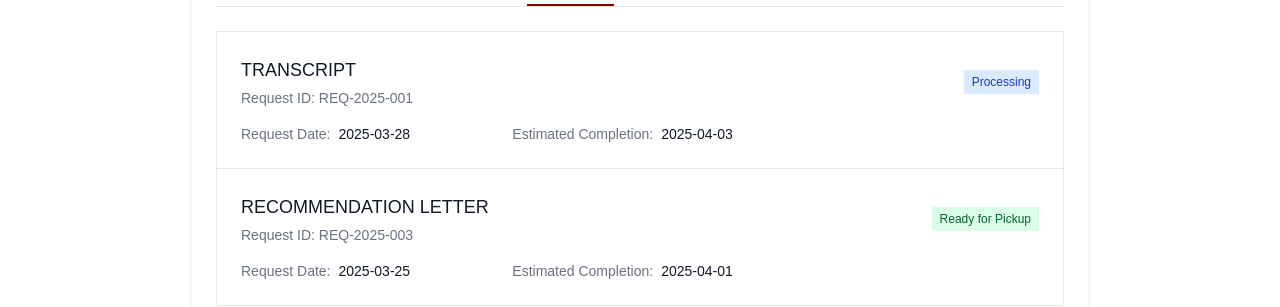
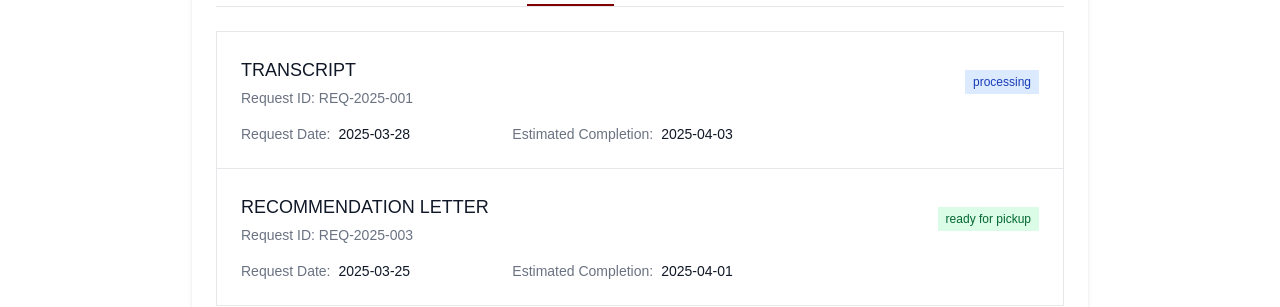
Before and after one commit to mjayhumilde/pass-college-official-website, a React (Vite) app: page /reqdocs in a window 1280 px wide. Shown: the part 534-841 px from the top of the page. Built offline with nearby package versions, Linux system fonts and the light colour scheme.

Commit message:
make the userRequest functional in RequestPage in teacher UI and the teacher can toggle the status and user can recieve the new status tooo

```diff
--- a/src/components/RequestStatus.jsx
+++ b/src/components/RequestStatus.jsx
@@ -34,10 +34,10 @@ const PendingRequestsSection = ({ request }) => {
     let color = "";
 
     switch (status) {
-      case "Processing":
+      case "processing":
         color = "bg-blue-100 text-blue-800";
         break;
-      case "Ready for Pickup":
+      case "ready for pickup":
         color = "bg-green-100 text-green-800";
         break;
       default:
--- /dev/null
+++ b/src/data/requestDocs/allUserRequest.js
@@ -0,0 +1,110 @@
+export let allUserRequest = [
+  {
+    id: 1,
+    name: "Paulo Arceo",
+    course: "BSCS",
+    year: 1,
+    documentType: "Memorandum of Agreement",
+    requestDate: "2025-05-04T08:30:00",
+    status: "processing",
+  },
+  {
+    id: 2,
+    name: "Jane Smith",
+    course: "BSIT",
+    year: 2,
+    documentType: "Transcript of Records",
+    requestDate: "2025-05-04T09:15:00",
+    status: "processing",
+  },
+  {
+    id: 3,
+    name: "Alex Johnson",
+    course: "BSCS",
+    year: 3,
+    documentType: "Certificate of Enrollment",
+    requestDate: "2025-05-03T14:20:00",
+    status: "ready for pickup",
+  },
+  {
+    id: 4,
+    name: "Maria Garcia",
+    course: "BSED",
+    year: 4,
+    documentType: "Good Moral Certificate",
+    requestDate: "2025-05-03T10:45:00",
+    status: "processing",
+  },
+  {
+    id: 5,
+    name: "John Doe",
+    course: "BSBA",
+    year: 2,
+    documentType: "Form 137",
+    requestDate: "2025-05-02T13:30:00",
+    status: "ready for pickup",
+  },
+  {
+    id: 6,
+    name: "Sarah Lee",
+    course: "BSHRM",
+    year: 1,
+    documentType: "Letter of Recommendation",
+    requestDate: "2025-05-02T11:20:00",
+    status: "processing",
+  },
+  {
+    id: 7,
+    name: "Michael Brown",
+    course: "BSA",
+    year: 3,
+    documentType: "Diploma",
+    requestDate: "2025-05-01T15:45:00",
+    status: "processing",
+  },
+  {
+    id: 8,
+    name: "Emily Chen",
+    course: "BSCD",
+    year: 4,
+    documentType: "Certificate of Good Standing",
+    requestDate: "2025-05-01T09:50:00",
+    status: "ready for pickup",
+  },
+  {
+    id: 9,
+    name: "David Wilson",
+    course: "BSIT",
+    year: 2,
+    documentType: "Class Schedule",
+    requestDate: "2025-04-30T14:15:00",
+    status: "processing",
+  },
+  {
+    id: 10,
+    name: "Lisa Taylor",
+    course: "BSCS",
+    year: 1,
+    documentType: "Clearance Form",
+    requestDate: "2025-04-30T10:10:00",
+    status: "processing",
+  },
+  {
+    id: 11,
+    name: "Ryan Martinez",
+    course: "BSED",
+    year: 3,
+    documentType: "Evaluation Form",
+    requestDate: "2025-04-29T16:30:00",
+    status: "ready for pickup",
+  },
+  {
+    id: 12,
+    name: "Olivia Clark",
+    course: "BSBA",
+    year: 4,
+    documentType: "Registration Form",
+    requestDate: "2025-04-29T11:40:00",
+    status: "processing",
+  },
+];
--- a/src/data/requestDocs/request.js
+++ b/src/data/requestDocs/request.js
@@ -3,14 +3,14 @@ export let requestDocsData = [
     id: "REQ-2025-001",
     documentType: "Transcript",
     requestDate: "2025-03-28",
-    status: "Processing",
+    status: "processing",
     estimatedCompletion: "2025-04-03",
   },
   {
     id: "REQ-2025-003",
     documentType: "Recommendation Letter",
     requestDate: "2025-03-25",
-    status: "Ready for Pickup",
+    status: "ready for pickup",
     estimatedCompletion: "2025-04-01",
   },
 ];
--- a/src/pages/Request.jsx
+++ b/src/pages/Request.jsx
@@ -1,4 +1,5 @@
 import { useEffect, useState } from "react";
+import useRequestDocsStore from "../store/useRequestDocsStore";
 import {
   ChevronLeft,
   ChevronRight,
@@ -7,139 +8,24 @@ import {
   Check,
 } from "lucide-react";
 
-// Custom CSS for the primary color
-const styles = `
+export default function Request() {
+  const allUserRequest = useRequestDocsStore((state) => state.allUserRequest);
+  const updateUserRequestStatus = useRequestDocsStore(
+    (state) => state.updateUserRequestStatus
+  );
+  const deleteUserRequest = useRequestDocsStore(
+    (state) => state.deleteUserRequest
+  );
 
-`;
-
-// Sample data for demo purposes
-const initialRequests = [
-  {
-    id: 1,
-    name: "Mjay Humilde",
-    course: "BSCD",
-    year: 1,
-    reqDocs: "Memorandum of Agreement",
-    reqDate: "2025-05-04T08:30:00",
-    status: "processing",
-  },
-  {
-    id: 2,
-    name: "Jane Smith",
-    course: "BSIT",
-    year: 2,
-    reqDocs: "Transcript of Records",
-    reqDate: "2025-05-04T09:15:00",
-    status: "processing",
-  },
-  {
-    id: 3,
-    name: "Alex Johnson",
-    course: "BSCS",
-    year: 3,
-    reqDocs: "Certificate of Enrollment",
-    reqDate: "2025-05-03T14:20:00",
-    status: "ready for pickup",
-  },
-  {
-    id: 4,
-    name: "Maria Garcia",
-    course: "BSED",
-    year: 4,
-    reqDocs: "Good Moral Certificate",
-    reqDate: "2025-05-03T10:45:00",
-    status: "processing",
-  },
-  {
-    id: 5,
-    name: "John Doe",
-    course: "BSBA",
-    year: 2,
-    reqDocs: "Form 137",
-    reqDate: "2025-05-02T13:30:00",
-    status: "ready for pickup",
-  },
-  {
-    id: 6,
-    name: "Sarah Lee",
-    course: "BSHRM",
-    year: 1,
-    reqDocs: "Letter of Recommendation",
-    reqDate: "2025-05-02T11:20:00",
-    status: "processing",
-  },
-  {
-    id: 7,
-    name: "Michael Brown",
-    course: "BSA",
-    year: 3,
-    reqDocs: "Diploma",
-    reqDate: "2025-05-01T15:45:00",
-    status: "processing",
-  },
-  {
-    id: 8,
-    name: "Emily Chen",
-    course: "BSCD",
-    year: 4,
-    reqDocs: "Certificate of Good Standing",
-    reqDate: "2025-05-01T09:50:00",
-    status: "ready for pickup",
-  },
-  {
-    id: 9,
-    name: "David Wilson",
-    course: "BSIT",
-    year: 2,
-    reqDocs: "Class Schedule",
-    reqDate: "2025-04-30T14:15:00",
-    status: "processing",
-  },
-  {
-    id: 10,
-    name: "Lisa Taylor",
-    course: "BSCS",
-    year: 1,
-    reqDocs: "Clearance Form",
-    reqDate: "2025-04-30T10:10:00",
-    status: "processing",
-  },
-  {
-    id: 11,
-    name: "Ryan Martinez",
-    course: "BSED",
-    year: 3,
-    reqDocs: "Evaluation Form",
-    reqDate: "2025-04-29T16:30:00",
-    status: "ready for pickup",
-  },
-  {
-    id: 12,
-    name: "Olivia Clark",
-    course: "BSBA",
-    year: 4,
-    reqDocs: "Registration Form",
-    reqDate: "2025-04-29T11:40:00",
-    status: "processing",
-  },
-];
-
-export default function Request() {
-  const [requests, setRequests] = useState(initialRequests);
   const [currentPage, setCurrentPage] = useState(1);
   const [itemsPerPage] = useState(5);
   const [searchTerm, setSearchTerm] = useState("");
   const [statusFilter, setStatusFilter] = useState("all");
 
-  // Pagination calculations
-  const indexOfLastItem = currentPage * itemsPerPage;
-  const indexOfFirstItem = indexOfLastItem - itemsPerPage;
-
-  // Filter requests based on search term and status
-  const filteredRequests = requests.filter((request) => {
+  const filteredRequests = allUserRequest.filter((request) => {
     const matchesSearch =
       request.name.toLowerCase().includes(searchTerm.toLowerCase()) ||
-      request.reqDocs.toLowerCase().includes(searchTerm.toLowerCase()) ||
+      request.documentType.toLowerCase().includes(searchTerm.toLowerCase()) ||
       request.course.toLowerCase().includes(searchTerm.toLowerCase());
 
     const matchesStatus =
@@ -148,13 +34,14 @@ export default function Request() {
     return matchesSearch && matchesStatus;
   });
 
+  const indexOfLastItem = currentPage * itemsPerPage;
+  const indexOfFirstItem = indexOfLastItem - itemsPerPage;
   const currentItems = filteredRequests.slice(
     indexOfFirstItem,
     indexOfLastItem
   );
   const totalPages = Math.ceil(filteredRequests.length / itemsPerPage);
 
-  // Format date to readable format
   const formatDate = (dateString) => {
     const date = new Date(dateString);
     return date.toLocaleString("en-US", {
@@ -166,23 +53,18 @@ export default function Request() {
     });
   };
 
-  // Update request status
-  const updateStatus = (id, newStatus) => {
-    setRequests((prevRequests) =>
-      prevRequests.map((request) =>
-        request.id === id ? { ...request, status: newStatus } : request
-      )
-    );
+  const handleStatusChange = (id, currentStatus) => {
+    const newStatus =
+      currentStatus.toLowerCase() === "processing"
+        ? "ready for pickup"
+        : "processing";
+    updateUserRequestStatus(id, newStatus);
   };
 
-  // Delete request
-  const deleteRequest = (id) => {
-    setRequests((prevRequests) =>
-      prevRequests.filter((request) => request.id !== id)
-    );
+  const handleDelete = (id) => {
+    deleteUserRequest(id);
   };
 
-  // Handle page change
   const changePage = (pageNumber) => {
     if (pageNumber > 0 && pageNumber <= totalPages) {
       setCurrentPage(pageNumber);
@@ -190,13 +72,11 @@ export default function Request() {
   };
 
   useEffect(() => {
-    window.scrollTo(0, 0); // Scroll to the top on mount
+    window.scrollTo(0, 0);
   }, []);
 
   return (
     <div className="w-full p-6 bg-gray-50">
-      <style>{styles}</style>
-
       {/* Header */}
       <div className="w-full mb-6">
         <h1 className="text-2xl font-bold text-red-primary">
@@ -267,45 +147,48 @@ export default function Request() {
                   </td>
                   <td className="p-3 border border-gray-300">{request.year}</td>
                   <td className="p-3 border border-gray-300">
-                    {request.reqDocs}
+                    {request.documentType}
                   </td>
                   <td className="p-3 border border-gray-300">
-                    {formatDate(request.reqDate)}
+                    {formatDate(request.requestDate)}
                   </td>
                   <td className="p-3 border border-gray-300">
                     <span
                       className={`px-2 py-1 ${
-                        request.status === "processing"
+                        request.status.toLowerCase() === "processing"
                           ? "bg-yellow-100 text-yellow-800"
                           : "bg-green-100 text-green-800"
                       }`}
                     >
-                      {request.status}
+                      {request.status.toLowerCase()}
                     </span>
                   </td>
                   <td className="p-3 border border-gray-300">
                     <div className="flex space-x-2">
-                      {request.status === "processing" ? (
-                        <button
-                          onClick={() =>
-                            updateStatus(request.id, "ready for pickup")
-                          }
-                          className="p-1 bg-green-600 text-white flex items-center"
-                          title="Mark as Ready for Pickup"
-                        >
+                      <button
+                        onClick={() =>
+                          handleStatusChange(request.id, request.status)
+                        }
+                        className={`p-1 ${
+                          request.status.toLowerCase() === "processing"
+                            ? "bg-green-600"
+                            : "bg-yellow-500"
+                        } text-white flex items-center`}
+                        title={
+                          request.status.toLowerCase() === "processing"
+                            ? "Mark as Ready for Pickup"
+                            : "Mark as Processing"
+                        }
+                      >
+                        {request.status.toLowerCase() === "processing" ? (
                           <Check size={16} />
-                        </button>
-                      ) : (
-                        <button
-                          onClick={() => updateStatus(request.id, "processing")}
-                          className="p-1 bg-yellow-500 text-white flex items-center"
-                          title="Mark as Processing"
-                        >
+                        ) : (
                           <RefreshCw size={16} />
-                        </button>
-                      )}
+                        )}
+                      </button>
+
                       <button
-                        onClick={() => deleteRequest(request.id)}
+                        onClick={() => handleDelete(request.id)}
                         className="p-1 bg-red-primary text-white flex items-center"
                         title="Delete Request"
                       >
@@ -347,7 +230,6 @@ export default function Request() {
             <ChevronLeft size={16} />
           </button>
 
-          {/* Page numbers */}
           {Array.from({ length: totalPages }, (_, i) => i + 1)
             .filter(
               (page) =>
@@ -356,7 +238,6 @@ export default function Request() {
                 (page >= currentPage - 1 && page <= currentPage + 1)
             )
             .map((page, index, array) => {
-              // Add ellipsis
               if (index > 0 && page > array[index - 1] + 1) {
                 return (
                   <span key={`ellipsis-${page}`} className="p-2 bg-gray-200">
--- a/src/store/useRequestDocsStore.js
+++ b/src/store/useRequestDocsStore.js
@@ -2,18 +2,62 @@ import { create } from "zustand";
 import { persist, createJSONStorage } from "zustand/middleware";
 
 import { requestDocsData } from "../data/requestDocs/request";
+import { allUserRequest as allUserRequestData } from "../data/requestDocs/allUserRequest";
+
+// {
+//     id: "REQ-2025-003",
+//     documentType: "Recommendation Letter",
+//     requestDate: "2025-03-25",
+//     status: "Ready for Pickup",
+//     estimatedCompletion: "2025-04-01",
+// },
 
 const useRequestDocsStore = create(
   persist(
     (set) => ({
       requestsDocs: requestDocsData,
+      allUserRequest: allUserRequestData,
 
       // add new request
       addNewRequestDocs: (newRequest) =>
         set((state) => ({
           requestsDocs: [newRequest, ...state.requestsDocs],
         })),
+
+      // add new all userRequest
+      addNewAllUserRequest: (newRequest) =>
+        set((state) => ({
+          allUserRequest: [newRequest, ...state.allUserRequest],
+        })),
+
+      // Update Request Status
+      updateUserRequestStatus: (id) =>
+        set((state) => ({
+          allUserRequest: state.allUserRequest.map((request) =>
+            request.id === id
+              ? {
+                  ...request,
+                  status:
+                    request.status.toLowerCase() === "processing"
+                      ? "Ready for Pickup"
+                      : "Processing",
+                }
+              : request
+          ),
+          requestsDocs: state.requestsDocs.map((request) =>
+            request.id === id
+              ? {
+                  ...request,
+                  status:
+                    request.status.toLowerCase() === "processing"
+                      ? "Ready for Pickup"
+                      : "Processing",
+                }
+              : request
+          ),
+        })),
     }),
+
     {
       name: "request-store",
       storage: createJSONStorage(() => localStorage),
```
Also changed, not shown: src/pages/ReqDocs.jsx (+8 -2 lines), src/store/useAuthStore.js (+7 -0 lines).
